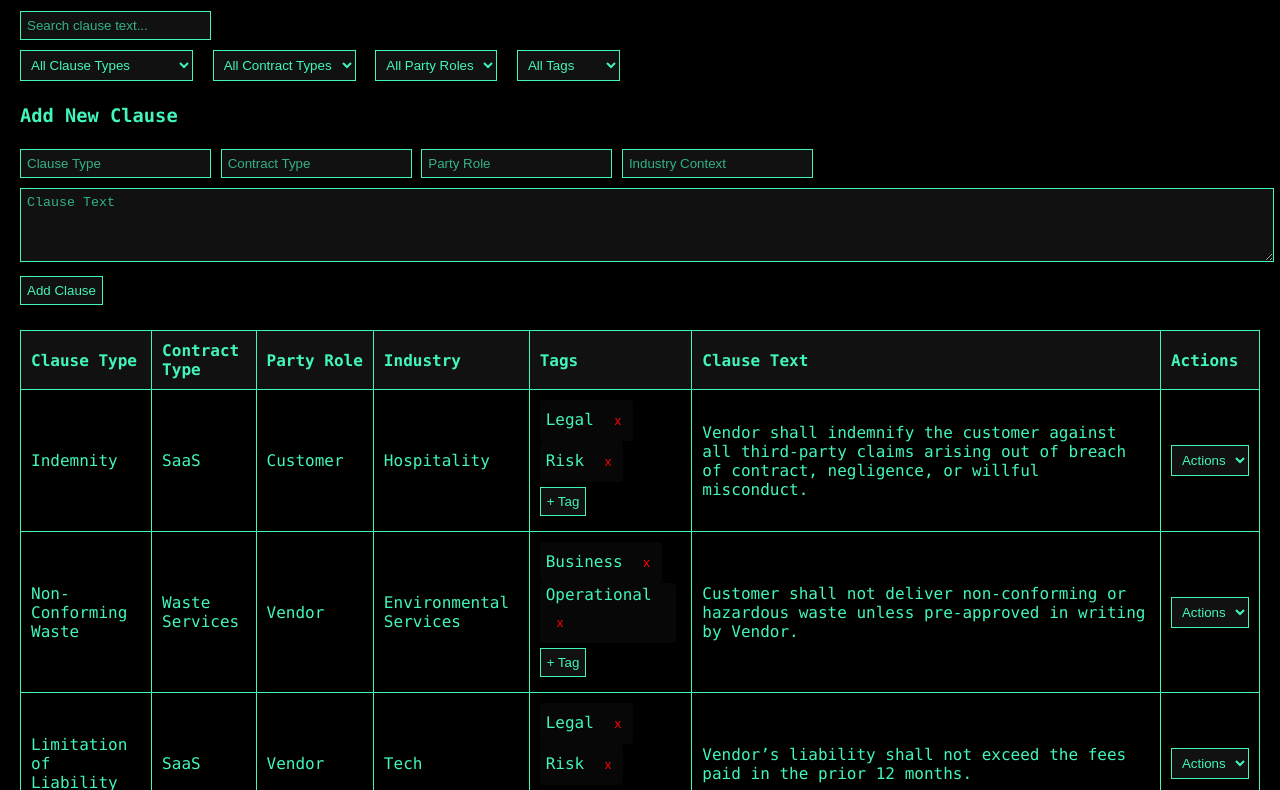
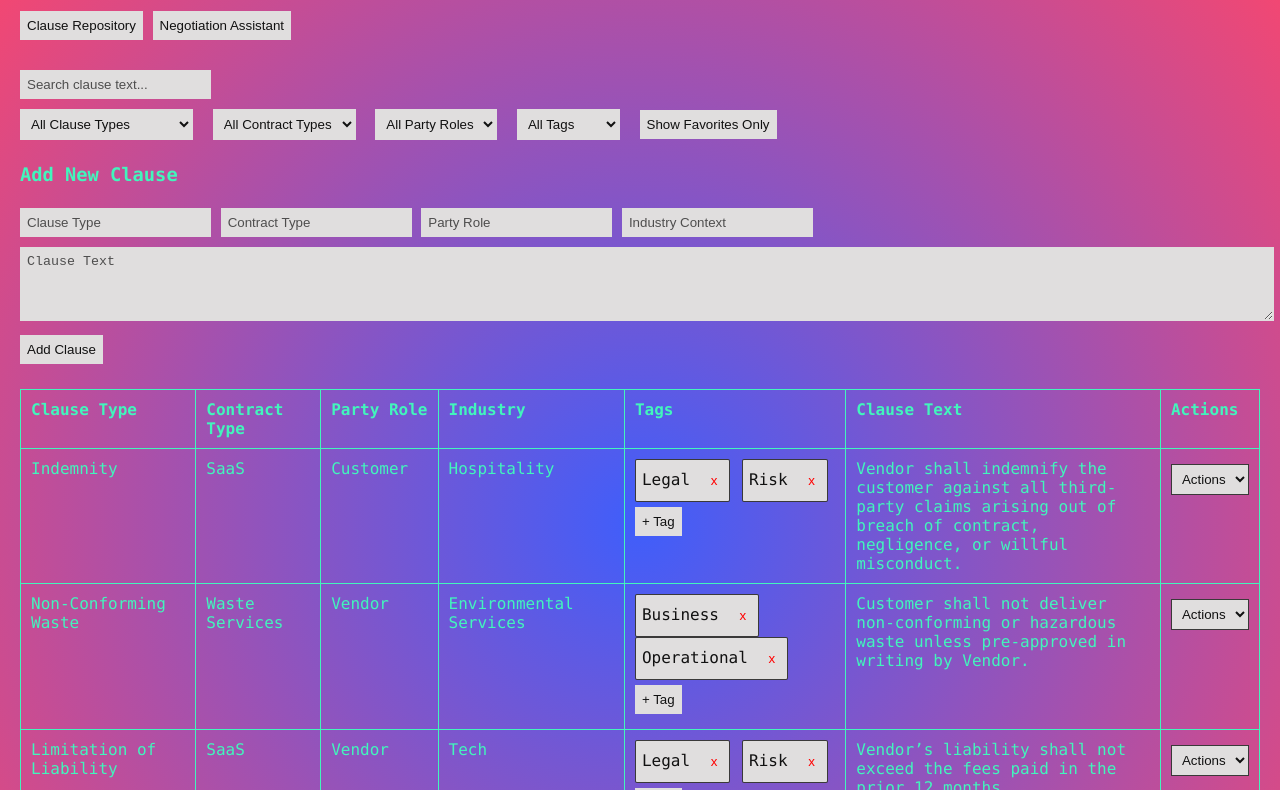
Before and after one commit to Slamz09/clause-repository, a plain HTML site: page index.html in a window 1280 px wide. Shown: the part 75-865 px from the top of the page. Drawn offline with Linux system fonts and the light colour scheme.

Commit message:
Update index.html

```diff
--- a/index.html
+++ b/index.html
@@ -5,31 +5,31 @@
   <title>Legal Clause Repository</title>
   <style>
     body {
-      background-color: #000;
+      background: radial-gradient(circle, rgba(63, 94, 251, 1) 0%, rgba(252, 70, 107, 1) 100%);
+      font-family: 'consolas', 'monotype';
+      margin: 20px;
       color: #42f5bc;
-      font-family: 'consolas', 'monotype' ;
-      margin: 20px;
     }
 
     h1, h3 {
-      color: ##42f5bc;
+      color: #42f5bc;
     }
 
     input, select, textarea, button {
-      background-color: #111;
-      color: #42f5bc;
-      border: 1px solid #42f5bc;
+      background-color: #e0dede;
+      color: #111;
+      border: 1px solid #e0dede;
       padding: 6px;
       margin: 5px 0;
     }
 
     input::placeholder, textarea::placeholder {
-      color: #42f5bc;
+      color: #111;
       opacity: 0.7;
     }
 
     button:hover, select:hover, input:hover, textarea:hover {
-      background-color: #222;
+      background-color: #;
     }
 
     table {
@@ -42,19 +42,24 @@
       border: 1px solid #42f5bc;
       padding: 10px;
       text-align: left;
+      vertical-align: top;
+      word-wrap: break-word;
+      white-space: normal;
+      max-width: 500px;
     }
 
     th {
-      background-color: #111;
+      background-color: #;
       color: #42f5bc;
     }
 
     .tag {
-      background-color: #080707;
-      border: 1px solid ##42f5bc;
+      background-color: #e0dede;
+      color: #111;
+      border: 1px solid #111c;
       padding: 2px 6px;
-      border-radius: 4px;
-      margin-right: 5px;
+      border-radius: 2px;
+      margin-right: 2px;
       display: inline-block;
     }
 
@@ -67,9 +72,9 @@
     }
 
     .action-dropdown {
-      background-color: #111;
-      color: #42f5bc;
-      border: 1px solid #42f5bc;
+      background-color: #e0dede;
+      color: #111;
+      border: 1px solid #111c;
     }
 
     .starred {
@@ -84,11 +89,26 @@
     textarea {
       width: 100%;
     }
+
+    /* NEW: Hide/Show tabs */
+    #repository-page, #negotiation-page {
+      margin-top: 20px;
+    }
   </style>
 </head>
+
 <body>
 
   <h1>Legal Clause Repository</h1>
+
+  <!-- Navigation Buttons -->
+  <div id="nav-bar">
+    <button onclick="showRepository()">Clause Repository</button>
+    <button onclick="showNegotiationAssistant()">Negotiation Assistant</button>
+  </div>
+
+  <!-- Clause Repository Tab -->
+  <div id="repository-page">
 
     <!-- Search bar -->
     <input type="text" id="search-bar" placeholder="Search clause text..." />
@@ -106,13 +126,14 @@
         <option value="Intellectual Property">Intellectual Property</option>
         <option value="Limitation of Liability">Limitation of Liability</option>
         <option value="Non-Conforming Waste">Non-Conforming Waste</option>
+		 <option value="Site Conditions">Site Conditions</option>
+		   <option value="Subcontracting">Subcontracting</option>
+		 <option value="Term/Termination">Term/Termination</option>
         <option value="Payment">Payment</option>
         <option value="Warranty">Warranty</option>
-
       </select>
 
       <select id="filter-contract">
-      <option value="">All Contract Types</option>
         <option value="">All Contract Types</option>
         <option value="Film License">Film License</option>
         <option value="Hotel Sales">Hotel Sales</option>
@@ -121,7 +142,6 @@
         <option value="SaaS">SaaS</option>
         <option value="SLA">SLA</option>
         <option value="Waste Services">Waste Services</option>
-
       </select>
 
       <select id="filter-role">
@@ -137,8 +157,11 @@
         <option value="Risk">Risk</option>
         <option value="Operational">Operational</option>
       </select>
+
+      <button id="toggle-favorites">Show Favorites Only</button>
     </div>
 
+    <!-- Add New Clause Form -->
     <h3>Add New Clause</h3>
     <form id="add-clause-form">
       <input type="text" id="new-clause-type" placeholder="Clause Type" required />
@@ -167,6 +190,42 @@
       </tbody>
     </table>
 
+  </div>
+
+  <!-- Negotiation Assistant Tab -->
+  <div id="negotiation-page" style="display:none;">
+    <h3>Leverage Analyzer</h3>
+    <form id="analyze-form">
+      <select id="contract-type" required>
+        <option value="">Select Contract Type</option>
+        <option value="SaaS">SaaS</option>
+        <option value="MSA">MSA</option>
+        <option value="License">License</option>
+		 <option value="Field Services Agreement">Field Services Agreement</option>
+		  <option value="Transportation">Transportation</option>
+		  <option value="Waste Services Agreement">Waste Services Agreement</option>
+      </select>
+      <select id="party-role-analyze" required>
+        <option value="">Select Party Role</option>
+        <option value="Customer">Customer</option>
+        <option value="Vendor">Vendor</option>
+      </select>
+<input type="number" id="contract-value" placeholder="Estimated Contract Value" required />
+
+<textarea id="input-clause-text" placeholder="Paste Clause Text Here..." rows="6" required></textarea>
+
+<button type="submit">Analyze Clause</button>
+
+    </form>
+    <div id="leverage-result"></div>
+
+    <h3>Upload Playbook (Optional)</h3>
+    <input type="file" id="playbook-upload" accept=".txt">
+
+    <h3>Redline Suggestions</h3>
+    <div id="suggestions-output"></div>
+  </div>
+
   <script src="script.js"></script>
 
 </body>
```
Lines whose indentation alone changed are shown as unchanged.
